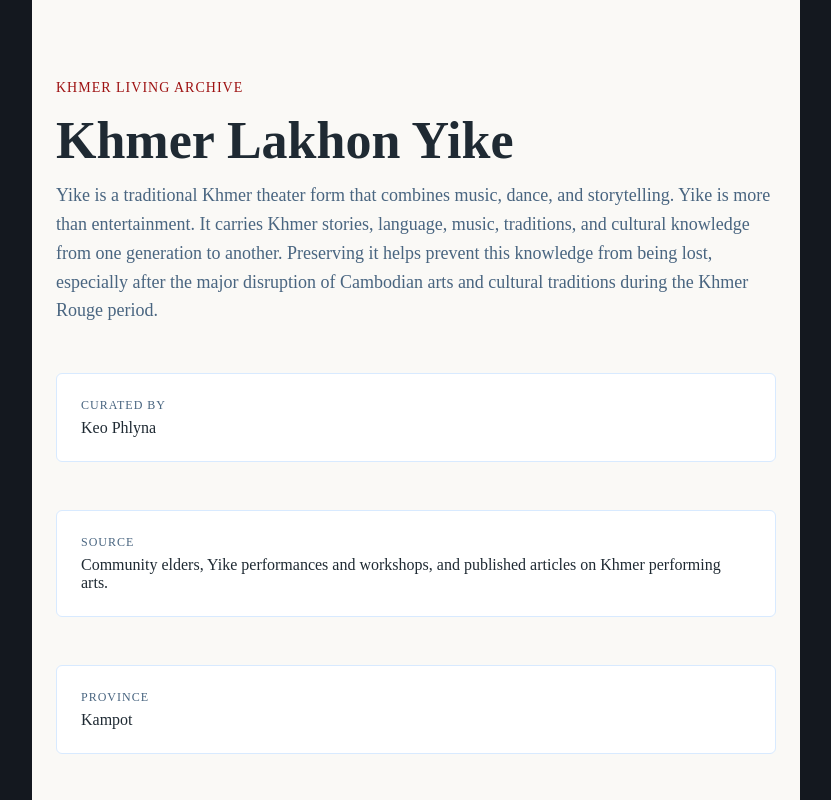
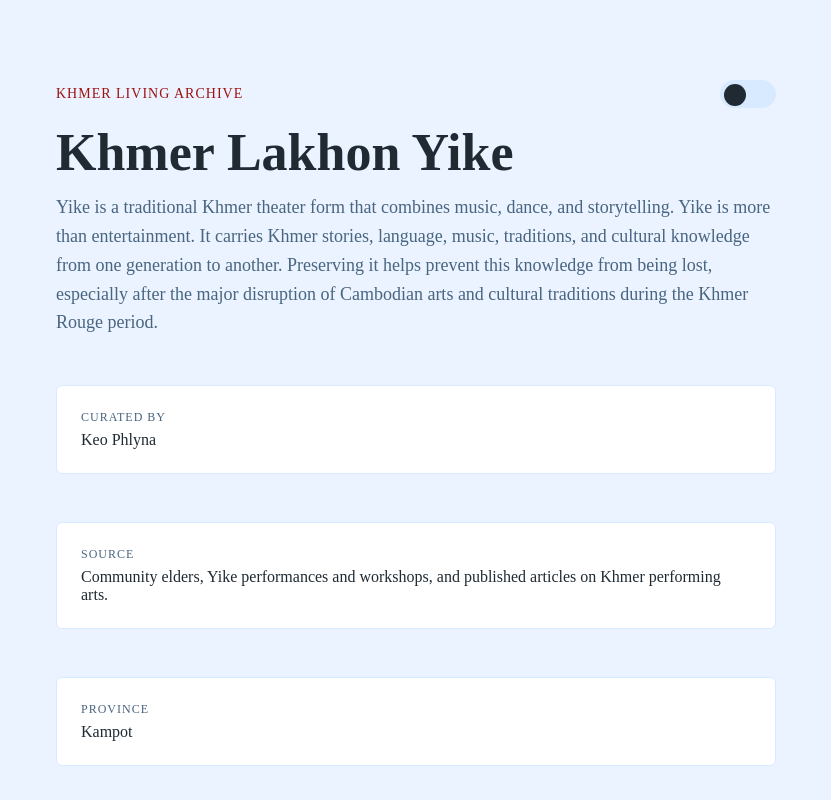
Before and after one commit to keophlyna/yike-archive, a Next.js app: page / in a window 1280 px wide. Shown: the top 800 px of the page, without its empty margins (224-1055 px from the left). Built offline with nearby package versions, Linux system fonts and the light colour scheme.

Commit message:
feature: add toggle theme button mode for dark and light mode and created 2 new files: ThemeContext.js and ThemeToggle.js

```diff
--- /dev/null
+++ b/app/ThemeContext.js
@@ -0,0 +1,40 @@
+"use client";
+
+import { createContext, useContext, useEffect, useState } from "react";
+
+const ThemeContext = createContext({
+  theme: "light",
+  setTheme: () => {},
+});
+
+export function useTheme() {
+  return useContext(ThemeContext);
+}
+
+export default function ThemeProvider({ children }) {
+  const [theme, setThemeState] = useState("light");
+
+  useEffect(() => {
+    const stored = window.localStorage.getItem("yike-theme");
+    if (stored === "light" || stored === "dark") {
+      setThemeState(stored);
+      document.documentElement.setAttribute("data-theme", stored);
+    } else {
+      document.documentElement.setAttribute("data-theme", "light");
+    }
+  }, []);
+
+  const setTheme = (next) => {
+    setThemeState(next);
+    document.documentElement.setAttribute("data-theme", next);
+    try {
+      window.localStorage.setItem("yike-theme", next);
+    } catch (_) {}
+  };
+
+  return (
+    <ThemeContext.Provider value={{ theme, setTheme }}>
+      {children}
+    </ThemeContext.Provider>
+  );
+}
--- /dev/null
+++ b/app/ThemeToggle.js
@@ -0,0 +1,127 @@
+"use client";
+
+import { useTheme } from "./ThemeContext.js";
+
+const TRACK_WIDTH = 56;
+const TRACK_HEIGHT = 28;
+const KNOB_SIZE = 22;
+const KNOB_OFFSET = 3;
+const SLIDE = TRACK_WIDTH - KNOB_SIZE - KNOB_OFFSET * 2;
+
+const COLOR_TRANSITION =
+  "background-color 450ms cubic-bezier(.4,0,.2,1), color 450ms cubic-bezier(.4,0,.2,1), border-color 450ms cubic-bezier(.4,0,.2,1)";
+
+const styles = {
+  button: {
+    position: "relative",
+    width: TRACK_WIDTH,
+    height: TRACK_HEIGHT,
+    borderRadius: 999,
+    border: "1px solid var(--card-border)",
+    backgroundColor: "var(--card-border)",
+    cursor: "pointer",
+    padding: 0,
+    overflow: "hidden",
+    transition: COLOR_TRANSITION,
+  },
+  knob: {
+    position: "absolute",
+    top: KNOB_OFFSET,
+    left: KNOB_OFFSET,
+    width: KNOB_SIZE,
+    height: KNOB_SIZE,
+    borderRadius: "50%",
+    backgroundColor: "var(--text-primary)",
+    transform: "translateX(0px)",
+    transition: `transform 450ms cubic-bezier(.4,0,.2,1), ${COLOR_TRANSITION}`,
+    pointerEvents: "none",
+  },
+  knobDark: {
+    transform: `translateX(${SLIDE}px)`,
+  },
+  icon: {
+    position: "absolute",
+    top: "50%",
+    transform: "translateY(-50%)",
+    width: 14,
+    height: 14,
+    color: "var(--text-secondary)",
+    transition: `opacity 450ms cubic-bezier(.4,0,.2,1), ${COLOR_TRANSITION}`,
+  },
+  sun: { left: 7, opacity: 1 },
+  sunHidden: { opacity: 0 },
+  moon: { right: 7, opacity: 0 },
+  moonVisible: { opacity: 1 },
+};
+
+function SunIcon() {
+  return (
+    <svg
+      viewBox="0 0 24 24"
+      fill="none"
+      stroke="currentColor"
+      strokeWidth="2"
+      strokeLinecap="round"
+      strokeLinejoin="round"
+      aria-hidden="true"
+      width="14"
+      height="14"
+    >
+      <circle cx="12" cy="12" r="4" />
+      <path d="M12 2v2M12 20v2M4.93 4.93l1.41 1.41M17.66 17.66l1.41 1.41M2 12h2M20 12h2M4.93 19.07l1.41-1.41M17.66 6.34l1.41-1.41" />
+    </svg>
+  );
+}
+
+function MoonIcon() {
+  return (
+    <svg
+      viewBox="0 0 24 24"
+      fill="none"
+      stroke="currentColor"
+      strokeWidth="2"
+      strokeLinecap="round"
+      strokeLinejoin="round"
+      aria-hidden="true"
+      width="14"
+      height="14"
+    >
+      <path d="M21 12.79A9 9 0 1 1 11.21 3 7 7 0 0 0 21 12.79z" />
+    </svg>
+  );
+}
+
+export default function ThemeToggle() {
+  const { theme, setTheme } = useTheme();
+  const isDark = theme === "dark";
+  return (
+    <button
+      type="button"
+      role="switch"
+      aria-checked={isDark}
+      aria-label={isDark ? "Switch to light theme" : "Switch to dark theme"}
+      onClick={() => setTheme(isDark ? "light" : "dark")}
+      style={styles.button}
+    >
+      <span
+        style={{
+          ...styles.icon,
+          ...styles.sun,
+          ...(isDark ? styles.sunHidden : {}),
+        }}
+      >
+        <SunIcon />
+      </span>
+      <span
+        style={{
+          ...styles.icon,
+          ...styles.moon,
+          ...(isDark ? styles.moonVisible : {}),
+        }}
+      >
+        <MoonIcon />
+      </span>
+      <span style={{ ...styles.knob, ...(isDark ? styles.knobDark : {}) }} />
+    </button>
+  );
+}
--- a/app/layout.js
+++ b/app/layout.js
@@ -1,25 +1,72 @@
 import collection from "../collection.config.js";
 import { montserrat } from "./fonts.js";
+import ThemeProvider from "./ThemeContext.js";
 
 export const metadata = {
   title: `${collection.name} — Khmer Living Archive`,
   description: collection.description,
 };
 
+const themeCss = `
+  :root {
+    --page-bg: #EAF3FF;
+    --card-bg: #ffffff;
+    --card-border: #D8EAFF;
+    --text-primary: #1F2A33;
+    --text-secondary: #496580;
+    --accent-mint: #BAFFF5;
+    --accent-peach: #FFDBBB;
+    --text-on-accent: #1F2A33;
+    --badge-dark-bg: rgba(31, 42, 51, 0.75);
+    --badge-dark-text: #ffffff;
+  }
+  [data-theme="dark"] {
+    --page-bg: #10181F;
+    --card-bg: #1B2733;
+    --card-border: rgba(186, 221, 255, 0.14);
+    --text-primary: #F2F6FA;
+    --text-secondary: #9FB6C7;
+    --accent-mint: #BAFFF5;
+    --accent-peach: #FFDBBB;
+    --text-on-accent: #1F2A33;
+    --badge-dark-bg: rgba(15, 24, 32, 0.85);
+    --badge-dark-text: #ffffff;
+  }
+`;
+
+const themeBootstrap = `
+  (function() {
+    try {
+      var stored = window.localStorage.getItem("yike-theme");
+      if (stored === "light" || stored === "dark") {
+        document.documentElement.setAttribute("data-theme", stored);
+      } else {
+        document.documentElement.setAttribute("data-theme", "light");
+      }
+    } catch (e) {
+      document.documentElement.setAttribute("data-theme", "light");
+    }
+  })();
+`;
+
 export default function RootLayout({ children }) {
   return (
     <html lang="en">
+      <head>
+        <style dangerouslySetInnerHTML={{ __html: themeCss }} />
+        <script dangerouslySetInnerHTML={{ __html: themeBootstrap }} />
+      </head>
       <body
         className={montserrat.className}
         suppressHydrationWarning
         style={{
           margin: 0,
-          backgroundColor: "#14181F",
-          color: "#E8EDF2",
+          backgroundColor: "var(--page-bg)",
+          color: "var(--text-primary)",
           minHeight: "100vh",
         }}
       >
-        {children}
+        <ThemeProvider>{children}</ThemeProvider>
       </body>
     </html>
   );
--- a/app/page.js
+++ b/app/page.js
@@ -1,18 +1,29 @@
 import collection from "../collection.config.js";
 import EntryCard from "../components/EntryCard.js";
 import entries from "../data/data_entries.js";
+import ThemeToggle from "./ThemeToggle.js";
 import {
   fraunces,
   sourceSerif4,
   ibmPlexMono,
 } from "../app/fonts.js";
 
+const COLOR_TRANSITION =
+  "background-color 450ms cubic-bezier(.4,0,.2,1), color 450ms cubic-bezier(.4,0,.2,1), border-color 450ms cubic-bezier(.4,0,.2,1)";
+
 const styles = {
   wrap: {
     maxWidth: 720,
     margin: "0 auto",
     padding: "80px 24px",
-    backgroundColor: "#faf9f6",
+    backgroundColor: "var(--page-bg)",
+    transition: COLOR_TRANSITION,
+  },
+  topBar: {
+    display: "flex",
+    justifyContent: "space-between",
+    alignItems: "center",
+    margin: 0,
   },
   kicker: {
     fontFamily: ibmPlexMono.className,
@@ -26,37 +37,42 @@ const styles = {
     fontFamily: fraunces.className,
     fontSize: 52,
     fontWeight: 600,
-    color: "#1F2A33",
+    color: "var(--text-primary)",
     margin: "16px 0 12px",
     lineHeight: 1.1,
+    transition: COLOR_TRANSITION,
   },
   description: {
     fontFamily: sourceSerif4.className,
     fontSize: 18,
-    color: "#496580",
+    color: "var(--text-secondary)",
     lineHeight: 1.6,
     margin: 0,
+    transition: COLOR_TRANSITION,
   },
   card: {
     marginTop: 48,
     padding: 24,
-    backgroundColor: "#ffffff",
-    border: "1px solid #D8EAFF",
+    backgroundColor: "var(--card-bg)",
+    border: "1px solid var(--card-border)",
     borderRadius: 6,
+    transition: COLOR_TRANSITION,
   },
   cardLabel: {
     fontFamily: ibmPlexMono.className,
     fontSize: 12,
-    color: "#496580",
+    color: "var(--text-secondary)",
     textTransform: "uppercase",
     letterSpacing: 1,
     margin: 0,
+    transition: COLOR_TRANSITION,
   },
   cardValue: {
     fontFamily: sourceSerif4.className,
     fontSize: 16,
-    color: "#1F2A33",
+    color: "var(--text-primary)",
     margin: "6px 0 0",
+    transition: COLOR_TRANSITION,
   },
   section: {
     marginTop: 64,
@@ -64,23 +80,28 @@ const styles = {
   count: {
     fontFamily: ibmPlexMono.className,
     fontSize: 14,
-    color: "#b8892f",
+    color: "var(--accent-peach)",
     marginTop: 48,
+    transition: COLOR_TRANSITION,
   },
   footer: {
     marginTop: 64,
     paddingTop: 24,
-    borderTop: "1px solid #D8EAFF",
+    borderTop: "1px solid var(--card-border)",
     fontSize: 13,
-    color: "#496580",
+    color: "var(--text-secondary)",
     fontFamily: sourceSerif4.className,
+    transition: COLOR_TRANSITION,
   },
 };
 
 export default function Home() {
   return (
     <main style={styles.wrap}>
-      <p style={styles.kicker}>KHMER LIVING ARCHIVE</p>
+      <div style={styles.topBar}>
+        <p style={styles.kicker}>KHMER LIVING ARCHIVE</p>
+        <ThemeToggle />
+      </div>
       <h1 style={styles.title}>{collection.name}</h1>
       <p style={styles.description}>{collection.description}</p>
 
--- a/components/EntryCard.js
+++ b/components/EntryCard.js
@@ -14,16 +14,20 @@ import {
   ibmPlexMono,
 } from "../app/fonts.js";
 
+const COLOR_TRANSITION =
+  "background-color 450ms cubic-bezier(.4,0,.2,1), color 450ms cubic-bezier(.4,0,.2,1), border-color 450ms cubic-bezier(.4,0,.2,1)";
+
 const styles = {
   card: {
-    backgroundColor: "#ffffff",
-    border: "1px solid #D8EAFF",
+    backgroundColor: "var(--card-bg)",
+    border: "1px solid var(--card-border)",
     borderRadius: 6,
     boxShadow: "0 1px 2px rgba(31, 42, 51, 0.04), 0 4px 12px rgba(31, 42, 51, 0.05)",
     maxWidth: 540,
     overflow: "hidden",
     display: "flex",
     flexDirection: "column",
+    transition: COLOR_TRANSITION,
   },
   photoWrap: {
     position: "relative",
@@ -41,18 +45,21 @@ const styles = {
     padding: "5px 10px",
     borderRadius: 999,
     whiteSpace: "nowrap",
+    transition: COLOR_TRANSITION,
   },
   entryBadge: {
     top: 12,
     left: 12,
-    color: "#ffffff",
-    backgroundColor: "rgba(31, 42, 51, 0.75)",
+    color: "var(--badge-dark-text)",
+    backgroundColor: "var(--badge-dark-bg)",
+    transition: COLOR_TRANSITION,
   },
   visualBadge: {
     bottom: 12,
     left: 12,
-    color: "#1F2A33",
-    backgroundColor: "rgba(186, 255, 245, 0.85)",
+    color: "var(--text-on-accent)",
+    backgroundColor: "var(--accent-mint)",
+    transition: COLOR_TRANSITION,
   },
   body: {
     padding: 30,
@@ -65,47 +72,53 @@ const styles = {
     fontSize: 11,
     textTransform: "uppercase",
     letterSpacing: 1,
-    color: "#1F2A33",
-    backgroundColor: "#BAFFF5",
+    color: "var(--text-on-accent)",
+    backgroundColor: "var(--accent-mint)",
     padding: "4px 10px",
     borderRadius: 999,
     margin: "0 0 14px",
+    transition: COLOR_TRANSITION,
   },
   title: {
     fontFamily: fraunces.className,
     fontSize: 23,
     fontWeight: 600,
-    color: "#1F2A33",
+    color: "var(--text-primary)",
     margin: 0,
     lineHeight: 1.25,
+    transition: COLOR_TRANSITION,
   },
   titleKh: {
     fontFamily: notoSerifKhmer.className,
     fontSize: 17.5,
-    color: "#1F2A33",
+    color: "var(--text-primary)",
     margin: "4px 0 0",
     lineHeight: 1.4,
+    transition: COLOR_TRANSITION,
   },
   rule: {
     width: 32,
     height: 2,
-    backgroundColor: "#FFDBBB",
+    backgroundColor: "var(--accent-peach)",
     border: "none",
     margin: "16px 0",
+    transition: COLOR_TRANSITION,
   },
   description: {
     fontFamily: sourceSerif4.className,
     fontSize: 15.5,
     lineHeight: 1.6,
-    color: "#496580",
+    color: "var(--text-secondary)",
     margin: 0,
+    transition: COLOR_TRANSITION,
   },
   footer: {
     marginTop: 24,
     paddingTop: 16,
-    borderTop: "1px solid #D8EAFF",
+    borderTop: "1px solid var(--card-border)",
     display: "flex",
     gap: 24,
+    transition: COLOR_TRANSITION,
   },
   footerCol: {
     flex: 1,
@@ -118,28 +131,34 @@ const styles = {
     fontSize: 11,
     textTransform: "uppercase",
     letterSpacing: 1,
-    color: "#496580",
+    color: "var(--text-secondary)",
     margin: 0,
+    transition: COLOR_TRANSITION,
   },
   footerValue: {
     fontFamily: sourceSerif4.className,
     fontSize: 14,
-    color: "#1F2A33",
+    color: "var(--text-primary)",
     margin: "4px 0 0",
+    transition: COLOR_TRANSITION,
   },
 };
 
 const responsiveCss = `
-  .ec-card       { box-sizing: border-box; }
+  .ec-card         { box-sizing: border-box; }
+  .ec-titleKh      { color: var(--text-primary); }
+  [data-theme="dark"] .ec-titleKh { color: var(--accent-peach); }
+  [data-theme="dark"] .ec-footerLabel { color: var(--accent-mint); }
+  [data-theme="dark"] .ec-categoryPill { color: var(--text-on-accent); }
   @media (max-width: 600px) {
-    .ec-card       { margin: 0 16px; }
-    .ec-body       { padding: 18px !important; }
-    .ec-title      { font-size: 18px !important; }
-    .ec-titleKh    { font-size: 15px !important; }
+    .ec-card         { margin: 0 16px; }
+    .ec-body         { padding: 18px !important; }
+    .ec-title        { font-size: 18px !important; }
+    .ec-titleKh      { font-size: 15px !important; }
     .ec-photoOverlay { font-size: 10px !important; }
   }
   @media (max-width: 360px) {
-    .ec-footer     { flex-direction: column !important; gap: 16px !important; }
+    .ec-footer       { flex-direction: column !important; gap: 16px !important; }
   }
 `;
 
@@ -183,19 +202,25 @@ export default function EntryCard({
       )}
 
       <div className="ec-body" style={styles.body}>
-        {category && <span style={styles.categoryPill}>{category}</span>}
+        {category && (
+          <span className="ec-categoryPill" style={styles.categoryPill}>
+            {category}
+          </span>
+        )}
         <h3 className="ec-title" style={styles.title}>{title}</h3>
-        {titleKh && <p className="ec-titleKh" style={styles.titleKh}>{titleKh}</p>}
+        {titleKh && (
+          <p className="ec-titleKh" style={styles.titleKh}>{titleKh}</p>
+        )}
         <hr style={styles.rule} />
         <p style={styles.description}>{description}</p>
 
         <div className="ec-footer" style={styles.footer}>
           <div style={styles.footerCol}>
-            <p style={styles.footerLabel}>Source</p>
+            <p className="ec-footerLabel" style={styles.footerLabel}>Source</p>
             <p style={styles.footerValue}>{contributor}</p>
           </div>
           <div style={styles.footerCol}>
-            <p style={styles.footerLabel}>Place</p>
+            <p className="ec-footerLabel" style={styles.footerLabel}>Place</p>
             <p style={styles.footerValue}>{place}</p>
           </div>
         </div>
```
